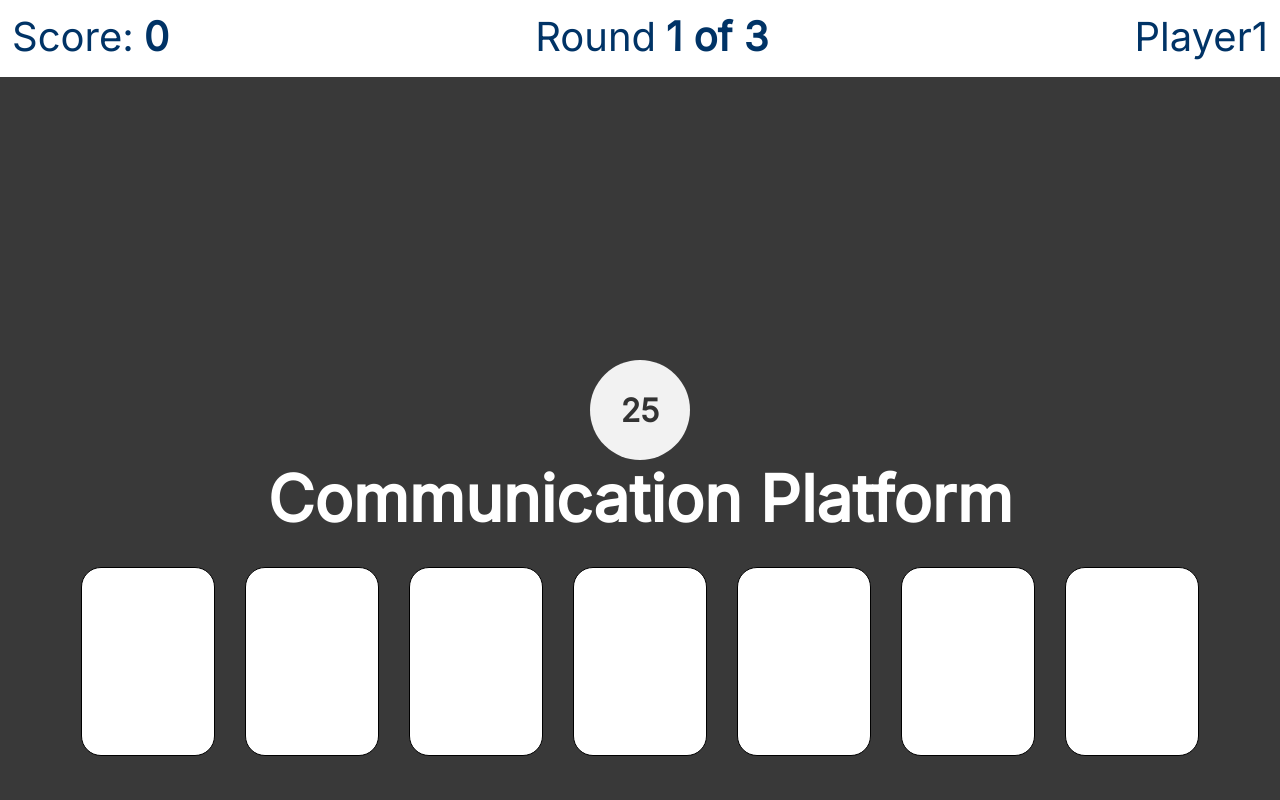
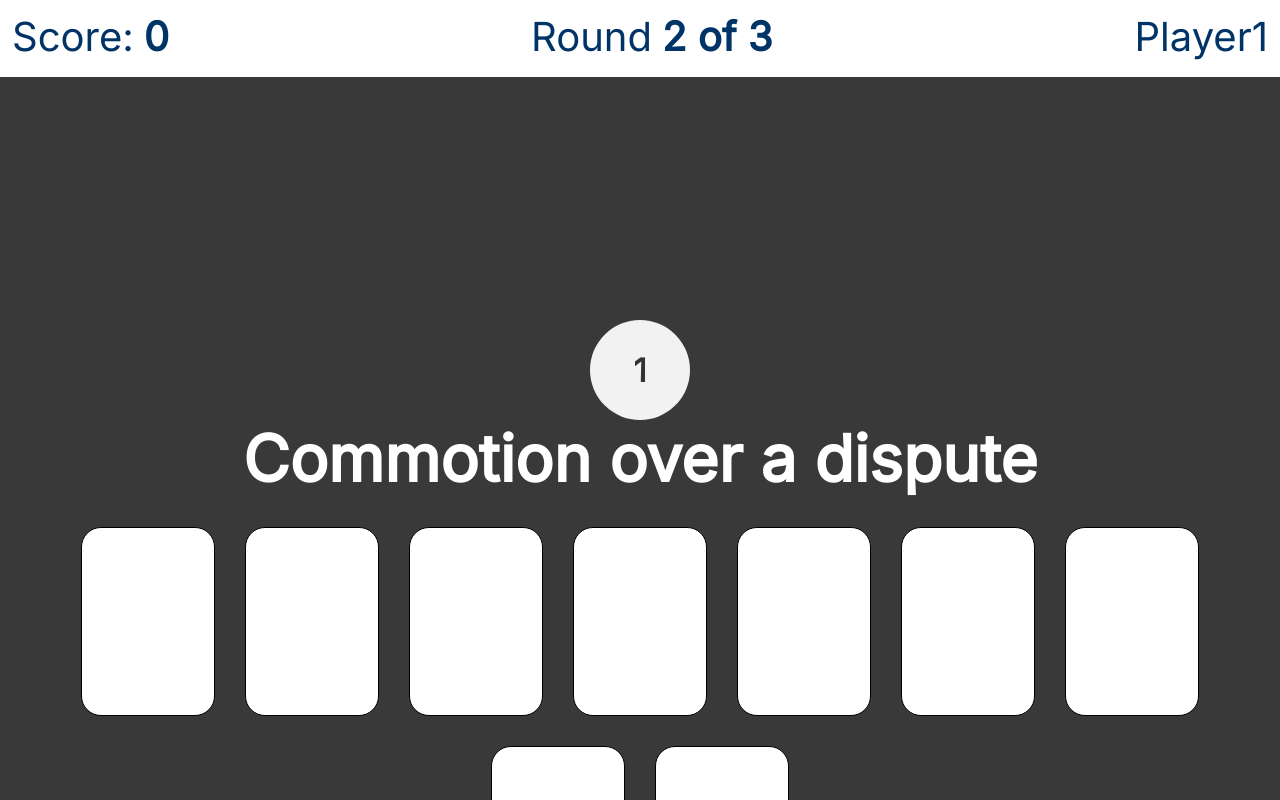
Before and after one commit to hamdielzard/Wordeo, a React (Create React App) app in the folder client/: page /game in a window 1280 px wide. Built offline with nearby package versions, Linux system fonts and the light colour scheme.

Commit message:
Timer transitions between rounds

```diff
--- a/client/src/Components/Game/CoreGame.js
+++ b/client/src/Components/Game/CoreGame.js
@@ -51,9 +51,6 @@ const CoreGame = (props) => {
         let newWordsGuessed = roundStatus.wordsGuessed
         let newCorrectLetters = roundStatus.correctLetters
         let newIncorrectLetters = roundStatus.incorrectLetters
-
-        console.log("RAN")
-        console.log(roundStatus)
 
         // Only do logic if this letter has not been guessed yet
         if (!roundStatus.wordsGuessed.includes(e.key))
@@ -165,7 +162,6 @@ const CoreGame = (props) => {
 
     return(
         <div className="coreGame">
-            <Timer initialTime={30} onEnd={() => {console.log("Time's up!")}}/>
             <div className="hint">
                 {props.wordData.hints[0]}
             </div>
--- a/client/src/Components/Game/Timer.js
+++ b/client/src/Components/Game/Timer.js
@@ -3,11 +3,9 @@ import { useState, useEffect } from "react";
 
 import "../../Styles/Timer.css"
 
-
-
 const Timer = ({ initialTime, onEnd }) => {
     const [time, setTime] = useState(initialTime);
-    const [isActive, setIsActive] = useState(true);
+    const [isActive, setIsActive] = useState(true)
 
     useEffect(() => {
         let intervalId;
@@ -15,9 +13,17 @@ const Timer = ({ initialTime, onEnd }) => {
             intervalId = setInterval(() => {
                 setTime((prevTime) => prevTime - 1);
             }, 1000);
-        } else if (time === 0) {
-            onEnd();
+        }
+        // time ends
+        else if (isActive && time === 0) {
+            onEnd()
+            // Deactivate timer so that it is not immediately used upon re render
             setIsActive(false);
+        }
+        // If timer component is not active, reactivate it for use
+        else if (!isActive) {
+            setTime(initialTime)
+            setIsActive(true)
         }
         return () => clearInterval(intervalId);
     }, [isActive, time, onEnd]);
--- a/client/src/Pages/Game.js
+++ b/client/src/Pages/Game.js
@@ -4,6 +4,7 @@ import React from 'react'
 import GameHeader from '../Components/Game/GameHeader'
 import CoreGame from '../Components/Game/CoreGame'
 import GameOver from '../Components/Game/GameOver'
+import Timer from '../Components/Game/Timer'
 import '../Styles/Game.css';
 
 // TEMP GAME DATA
@@ -15,6 +16,8 @@ import data from '../TEMPDB/data';
 // Coin calculation
 //
 
+console.log("DSADA")
+
 const GamePage = () =>
 {
     const [gameStatus, updateGameStatus] = React.useState({
@@ -22,28 +25,32 @@ const GamePage = () =>
         score: 0,
         currWord: data[0],
         gameEnd: false,
-        roundTime: 0
+        roundTime: 3
     })
 
     function roundEnd(scoreEarned) {
-        console.log(scoreEarned)
-
+        console.log("SD")
         if (gameStatus.round+1 <= data.length) {
             updateGameStatus(prev =>({
                 ...prev,
                 round: prev.round + 1,
                 score: prev.score + scoreEarned,
                 currWord: data[prev.round],
-                roundTime: 0
+                roundTime: 3
             }))
         }
         else {
             updateGameStatus(prev =>({
                 ...prev,
                 score: prev.score + scoreEarned,
-                gameEnd: true
+                gameEnd: true,
+                roundTime: 0
             }))
         }
+    }
+
+    function timerEnd() {
+        roundEnd(0)
     }
 
     function restartGame() {
@@ -65,6 +72,7 @@ const GamePage = () =>
                 maxRound = {data.length}
                 name = "Player1"
             />
+
             {gameStatus.gameEnd ?
             <GameOver
                 score = {gameStatus.score}
@@ -72,10 +80,16 @@ const GamePage = () =>
                 restartGame = {restartGame}
             />
             :
+            <div className='gameContainer'>
+            <Timer
+                initialTime = {gameStatus.roundTime}
+                onEnd = {timerEnd}
+            />
             <CoreGame
                 wordData = {gameStatus.currWord}
                 roundEnd = {roundEnd}
-            />}
+            /></div>
+            }
         </div>
     )
 }
--- a/client/src/Styles/Game.css
+++ b/client/src/Styles/Game.css
@@ -34,14 +34,14 @@
     padding: 12px;
 }
 
-.coreGame, .gameOver {
+.coreGame, .gameOver, .gameContainer {
     position: relative;
     display: flex;
     flex-direction: column;
     justify-content: center;
     align-items: center;
     margin: 0 auto;
-    top: 45%;
+    top: 40%;
 }
 
 .hint {
```
